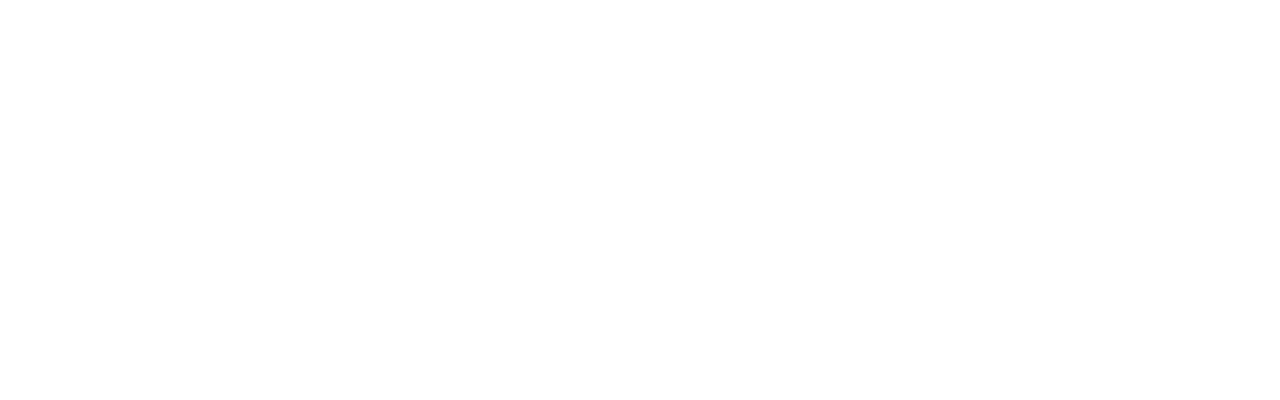
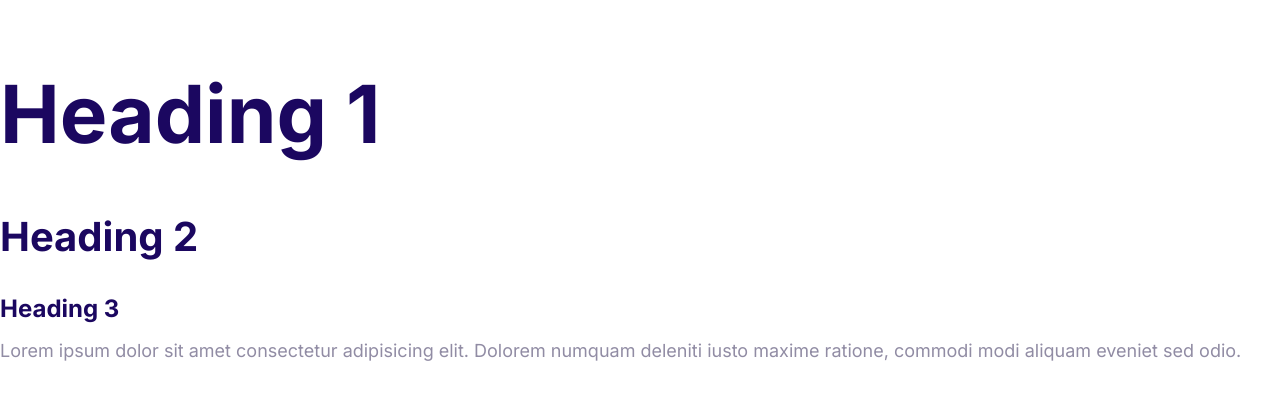
Before and after one commit to codewithmosh/moshify, a plain HTML site: page index.html in a window 1280 px wide. Drawn offline with Linux system fonts and the light colour scheme.

Commit message:
Define the styles for the fonts.

```diff
--- a/css/styles.css
+++ b/css/styles.css
@@ -5,3 +5,56 @@
   --color-headings: #1b0760;
   --color-body: #918ca4;
 }
+
+html {
+  /* 62.5% of 16px = 10px */
+  font-size: 62.5%;
+}
+
+body {
+  font-family: Inter, Arial, Helvetica, sans-serif;
+  font-size: 2.4rem;
+  line-height: 1.5;
+  color: var(--color-body);
+}
+
+h1,
+h2,
+h3 {
+  color: var(--color-headings);
+  margin-bottom: 1rem;
+}
+
+h1 {
+  font-size: 7rem;
+}
+
+h2 {
+  font-size: 4rem;
+}
+
+h3 {
+  font-size: 3rem;
+}
+
+p {
+  margin-top: 0;
+}
+
+@media screen and (min-width: 1024px) {
+  body {
+    font-size: 1.8rem;
+  }
+
+  h1 {
+    font-size: 8rem;
+  }
+
+  h2 {
+    font-size: 4rem;
+  }
+
+  h3 {
+    font-size: 2.4rem;
+  }
+}
--- a/index.html
+++ b/index.html
@@ -4,8 +4,21 @@
     <meta charset="UTF-8" />
     <meta name="viewport" content="width=device-width, initial-scale=1.0" />
     <title>Document</title>
+    <link rel="preconnect" href="https://fonts.gstatic.com" />
+    <link
+      href="https://fonts.googleapis.com/css2?family=Inter:wght@400;700&display=swap"
+      rel="stylesheet"
+    />
     <link rel="stylesheet" href="css/normalize.css" />
     <link rel="stylesheet" href="css/styles.css" />
   </head>
-  <body></body>
+  <body>
+    <h1>Heading 1</h1>
+    <h2>Heading 2</h2>
+    <h3>Heading 3</h3>
+    <p>
+      Lorem ipsum dolor sit amet consectetur adipisicing elit. Dolorem numquam
+      deleniti iusto maxime ratione, commodi modi aliquam eveniet sed odio.
+    </p>
+  </body>
 </html>
```
